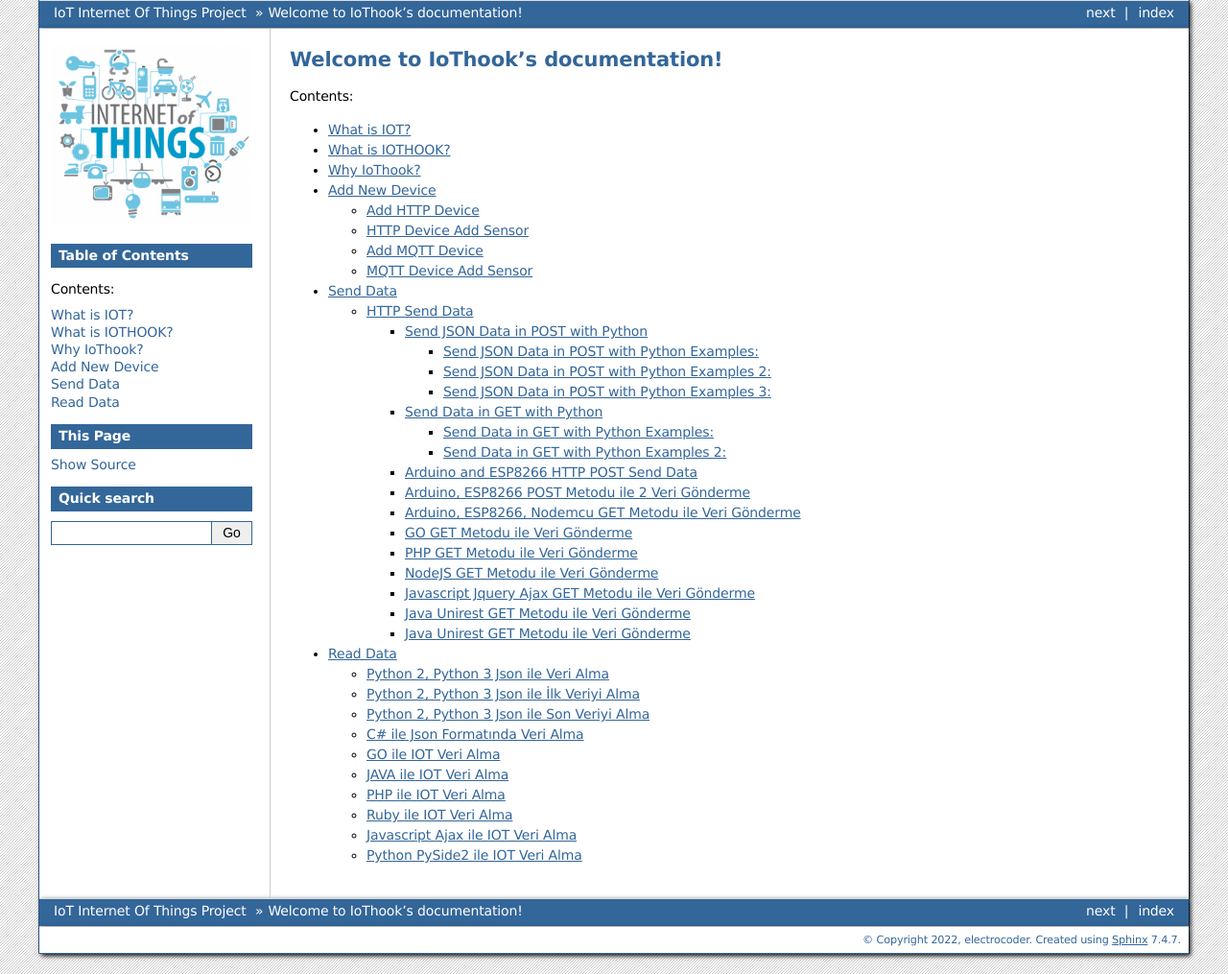
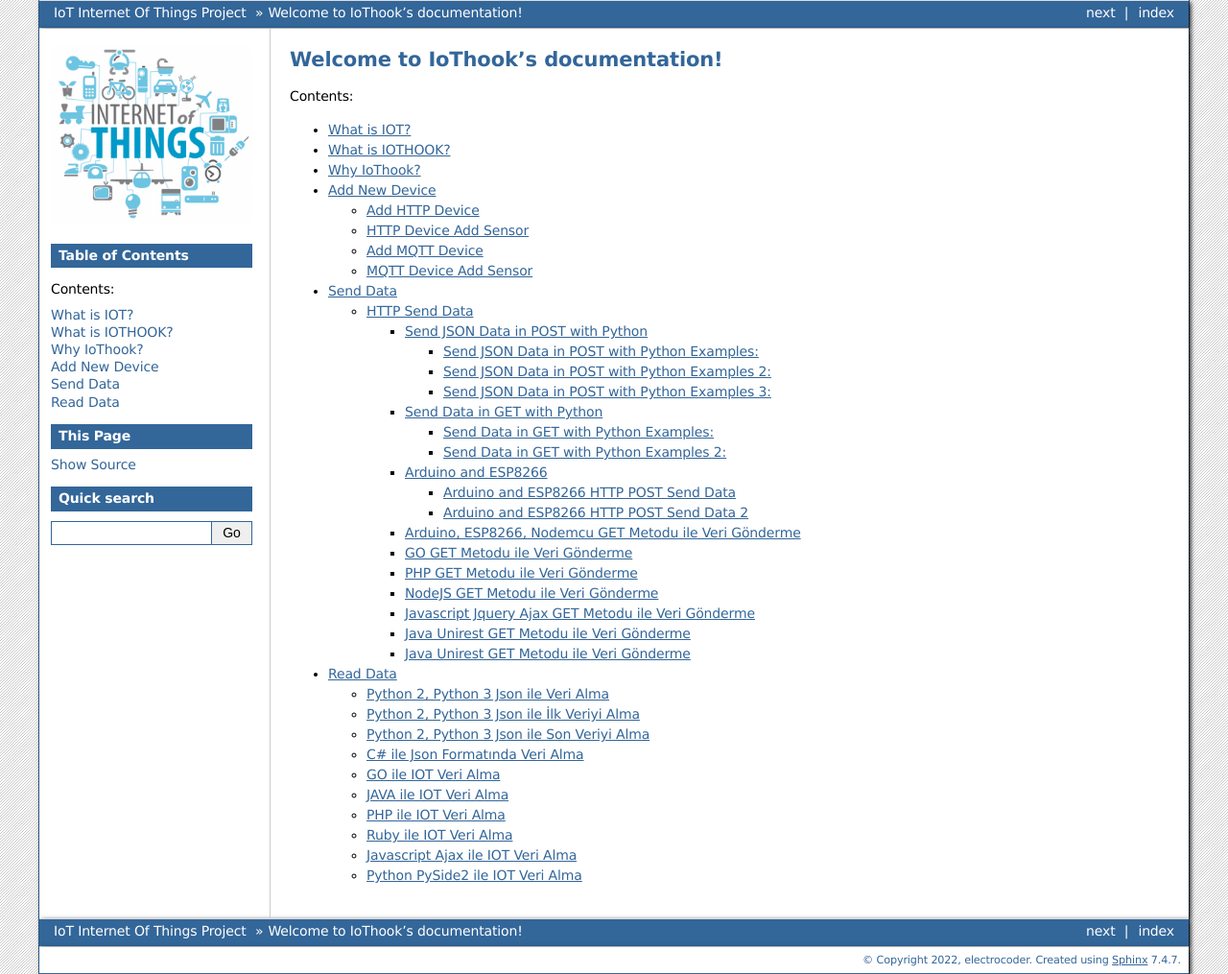
Before and after one commit to meseiot/iot-examples, a Sphinx documentation site: the page built from doc/index.rst, in a window 1280 px wide. Shown: the whole page at 96% size. Built offline with Sphinx 7.4.7, drawn with Linux system fonts in a browser that asks for light colours; formulas are drawn with MathJax 3; some of the changed lines change nothing that is shown.

Commit message:
update docs

```diff
--- a/doc/send-data.rst
+++ b/doc/send-data.rst
@@ -392,14 +392,17 @@
         pprint.pprint(response.json())
         time.sleep(15)
 
+Arduino and ESP8266
+===================
+
 Arduino and ESP8266 HTTP POST Send Data
-=======================================
+---------------------------------------
 
 In this example, Arduino code is given for sending data to iothook with ESP8266 connected to Arduino Uno with RX and TX.
 In the example, random numbers between 0-100 were generated and the device was sent to the device with
 "# 650 - iot_examples" on iothook.
 
-You can find this example and others at `IoT Examples Github <https://raw.githubusercontent.com/meseiot/iot-examples/master/http/python/iot_get_write_1.py>`_.
+You can find this example and others at `IoT Examples Github <https://github.com/meseiot/iot-examples/blob/master/http/arduino/esp8266/arduino_esp8266_post_send_data.ino>`_.
 
 .. code-block:: c
 
@@ -578,16 +581,15 @@
         Serial.println("Gonderim hatasi! ESP hazir degil!");
     }
 
+Arduino and ESP8266 HTTP POST Send Data 2
+-----------------------------------------
 
-Arduino, ESP8266 POST Metodu ile 2 Veri Gönderme
-================================================
+In this example, Arduino code is given for sending data to iothook with ESP8266 connected to Arduino Uno with RX and TX.
+In the example, random numbers between 0-100 were generated and the device was sent to the device with
+"# 650 - iot_examples" on iothook.
 
-Bu örnekde Arduino Uno ya RX ve TX ile bağlanmış olan ESP8266 ile iothook a veri gonderme örneği verilmiştir.
-Örnekde 0-100 arasında rastgele 2 sayı üretilerek iothook da #12 temp id numaralı
-cihaz için gönderim gerçekleşmiştir. Cihaz datalarını https://iothook.com/en/device/data/12/ linkinden gercek
-zamanlı olarak takip edebilirsiniz.
+You can find this example and others at `IoT Examples Github <https://github.com/meseiot/iot-examples/blob/master/http/arduino/esp8266/arduino_esp8266_post_send_data.ino>`_.
 
-Bu örneğe ve diğerlerine `IOTHOOK Git`_ sayfasından ulaşabilirsiniz.
 
 .. code-block:: c
 
```
Also changed, not shown: 13 other files.
